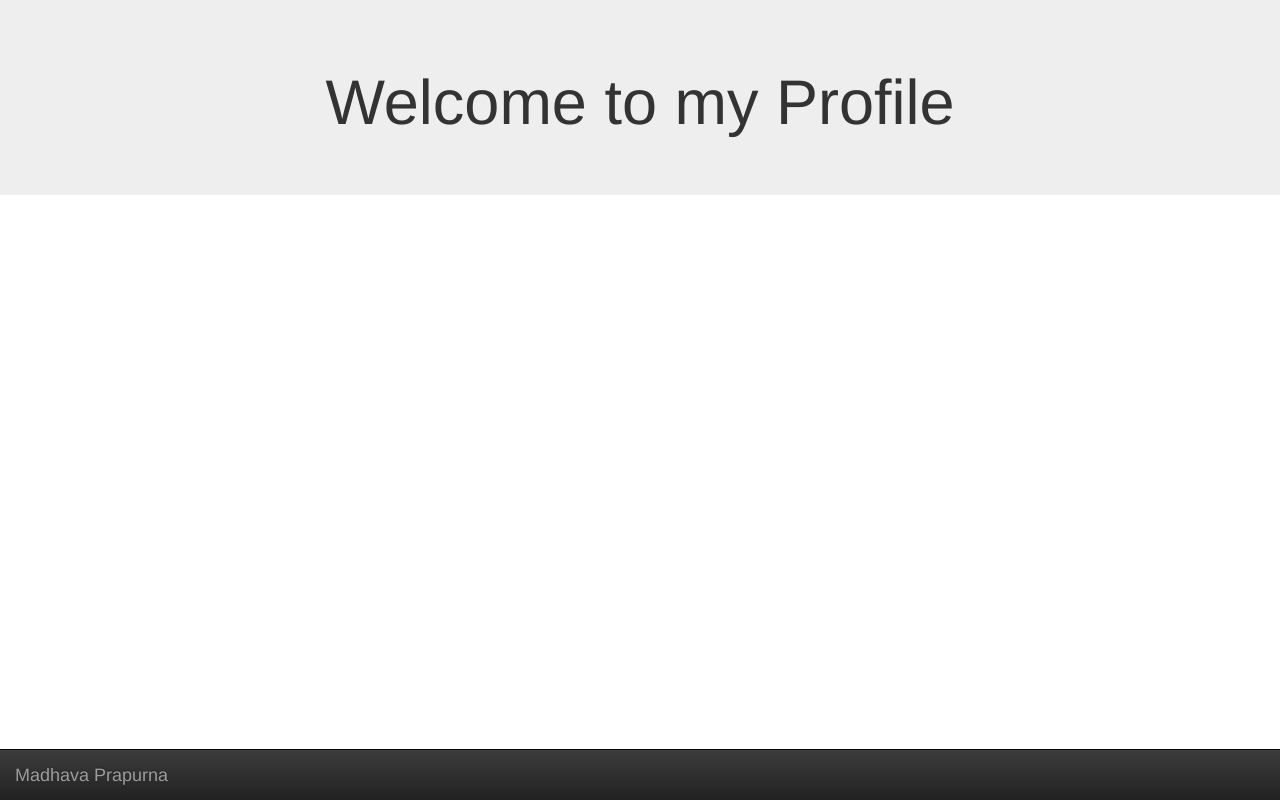
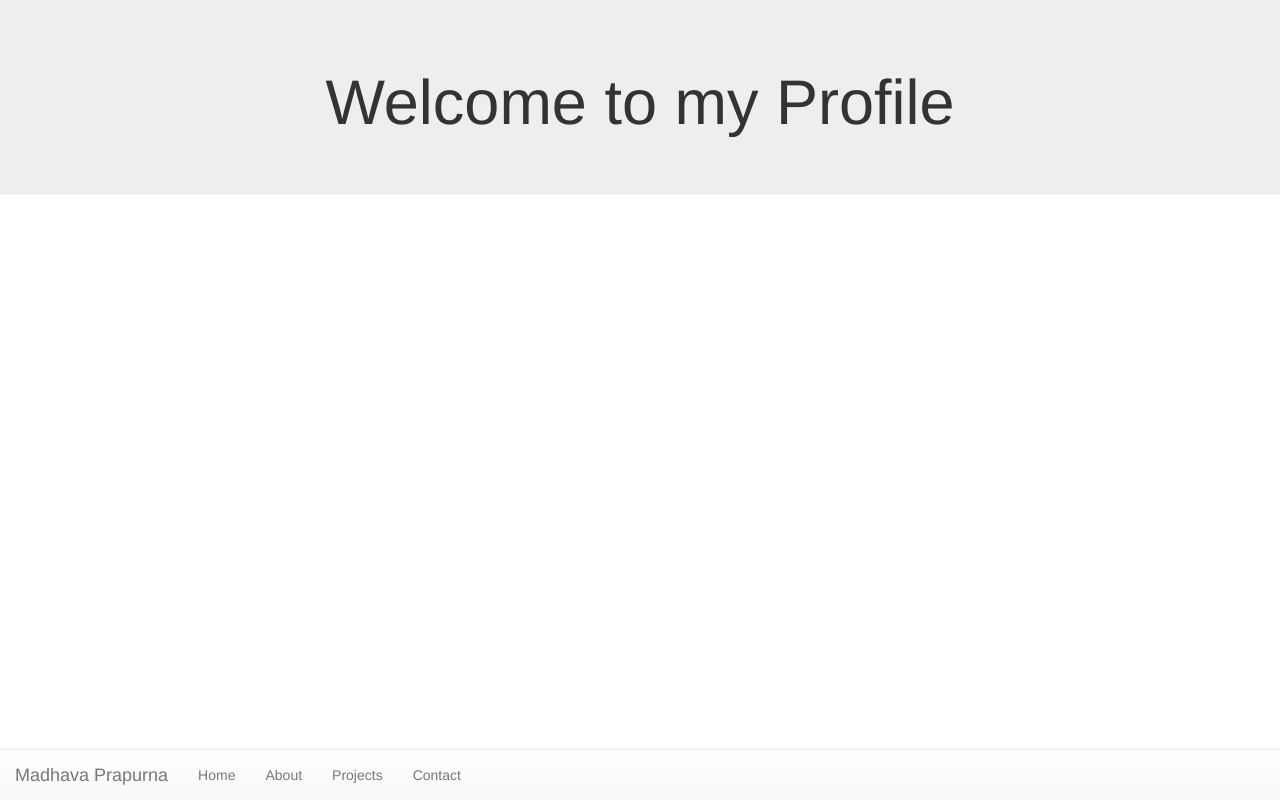
Before and after one commit to madhavprapurna/madhavprapurna.github.io, a plain HTML site: page index.html in a window 1280 px wide. Drawn offline with Linux system fonts and the light colour scheme.

Commit message:
end of the day for day1

```diff
--- a/index.html
+++ b/index.html
@@ -7,11 +7,18 @@
 </head>
 <body>
 
-<nav class="navbar navbar-inverse navbar-fixed-bottom">
+<nav class="navbar navbar-default navbar-fixed-bottom">
 <div class="container-fluid">
 	<div class="navbar-header">
 		<a href="index.html" class="navbar-brand">Madhava Prapurna </a>
 	</div>
+	<ul class="nav navbar-nav">
+		<li><a href="#">Home</a></li>
+		<li><a href="#">About</a></li>
+		<li><a href="#">Projects</a></li>
+		<li><a href="#">Contact</a></li>
+	</ul>
+
 	</div>
 </nav>
 	<div class="jumbotron">
```
